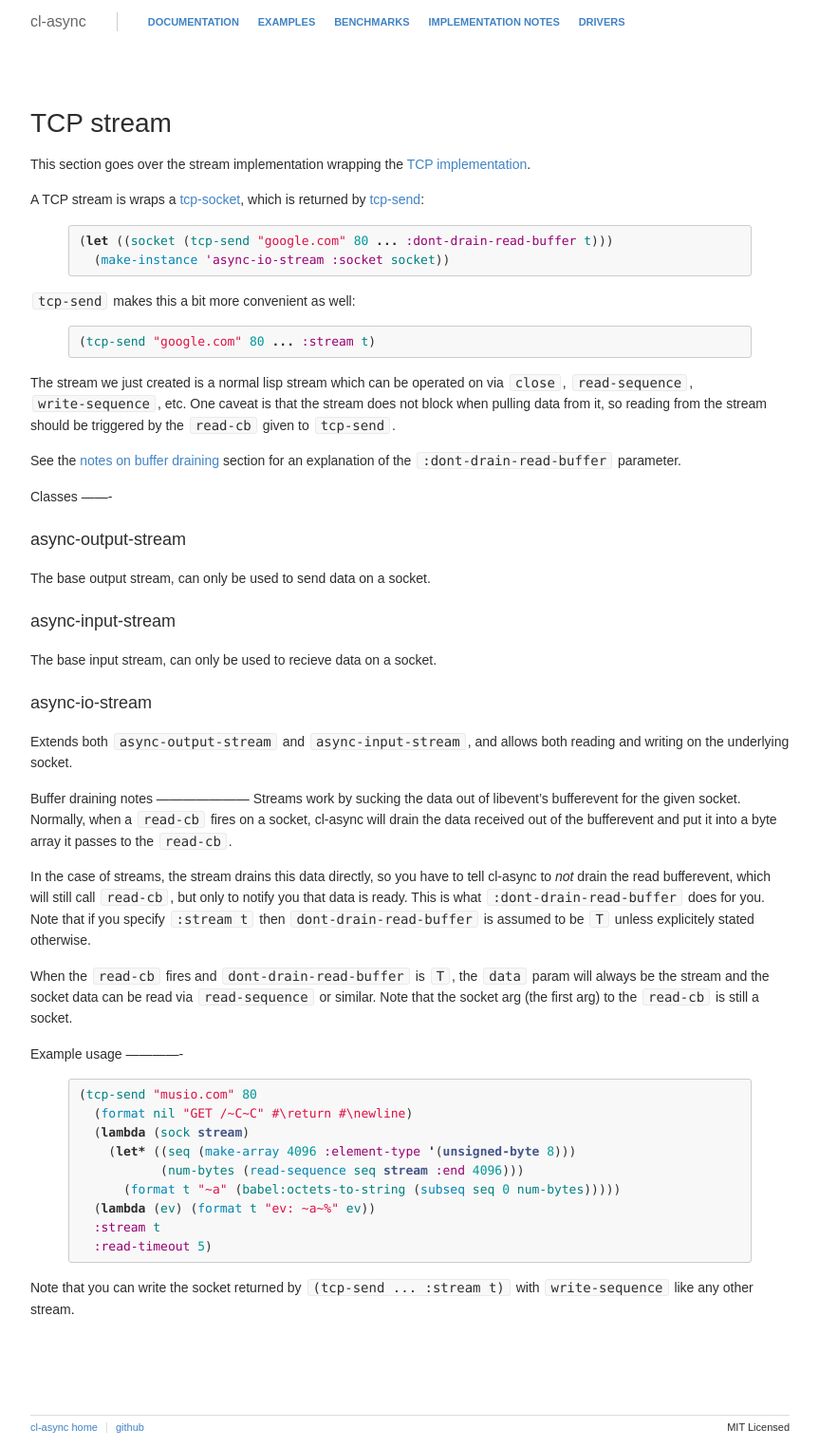
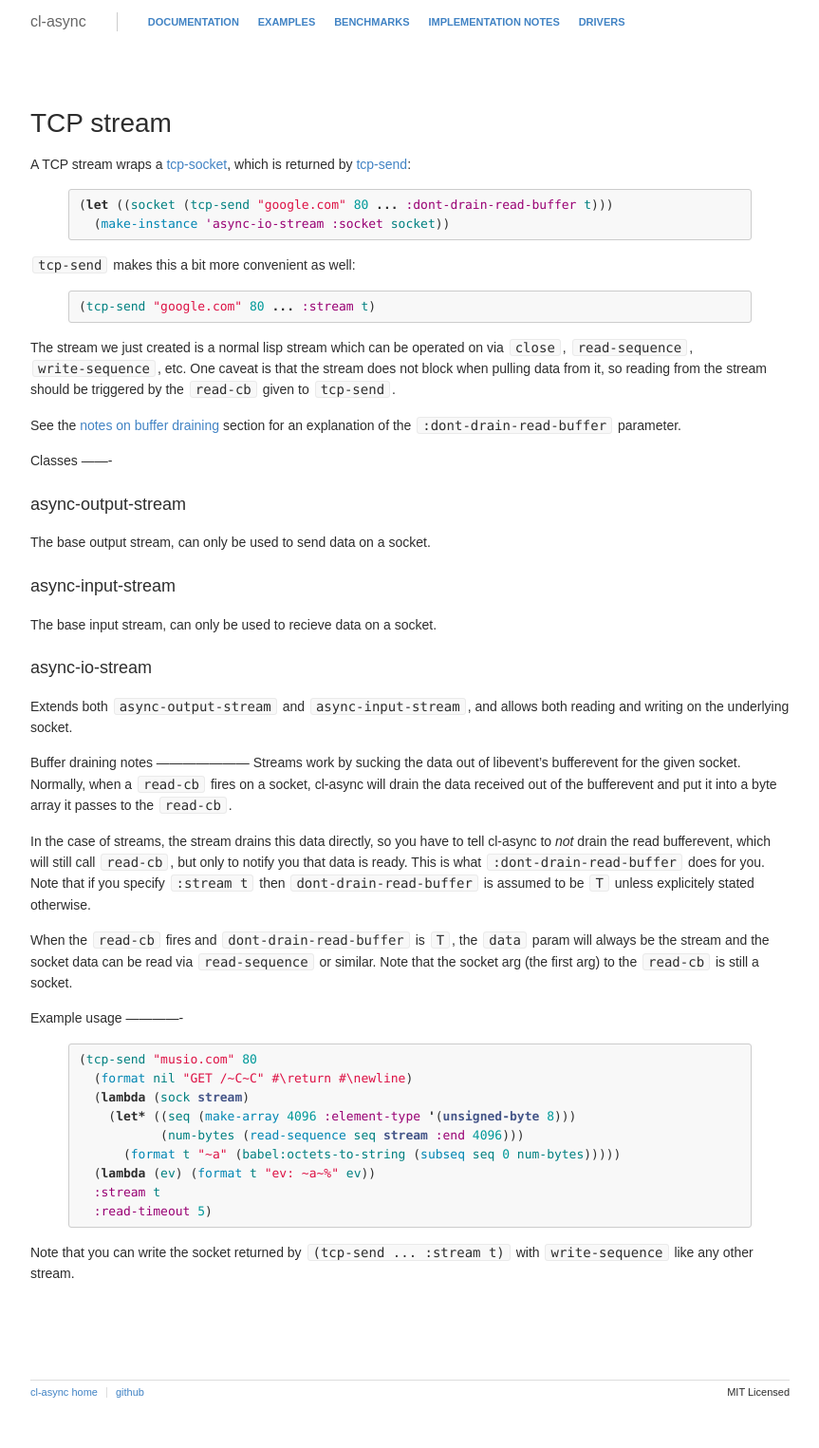
Before and after one commit to orthecreedence/cl-async, a Jekyll site: the page built from tcp-stream.md, in a window 1280 px wide. Shown: the whole page at 95% size, without its empty margins (208-1071 px from the left). Built offline with Jekyll 4.4.1, drawn with Linux system fonts in a browser that asks for light colours; Markdown is read by kramdown in place of the engine named in the settings; after the commit the page ends 1488 px from its top, so only the background shows below that.

Commit message:
fixing stream bs

```diff
--- a/tcp-stream.md
+++ b/tcp-stream.md
@@ -5,10 +5,7 @@ layout: default
 
 TCP stream
 ==========
-This section goes over the stream implementation wrapping the [TCP
-implementation](/cl-async/tcp).
-
-A TCP stream is wraps a [tcp-socket](/cl-async/tcp#socket), which is returned by
+A TCP stream wraps a [tcp-socket](/cl-async/tcp#socket), which is returned by
 [tcp-send](/cl-async/tcp#tcp-send):
 
 {% highlight cl %}
```
